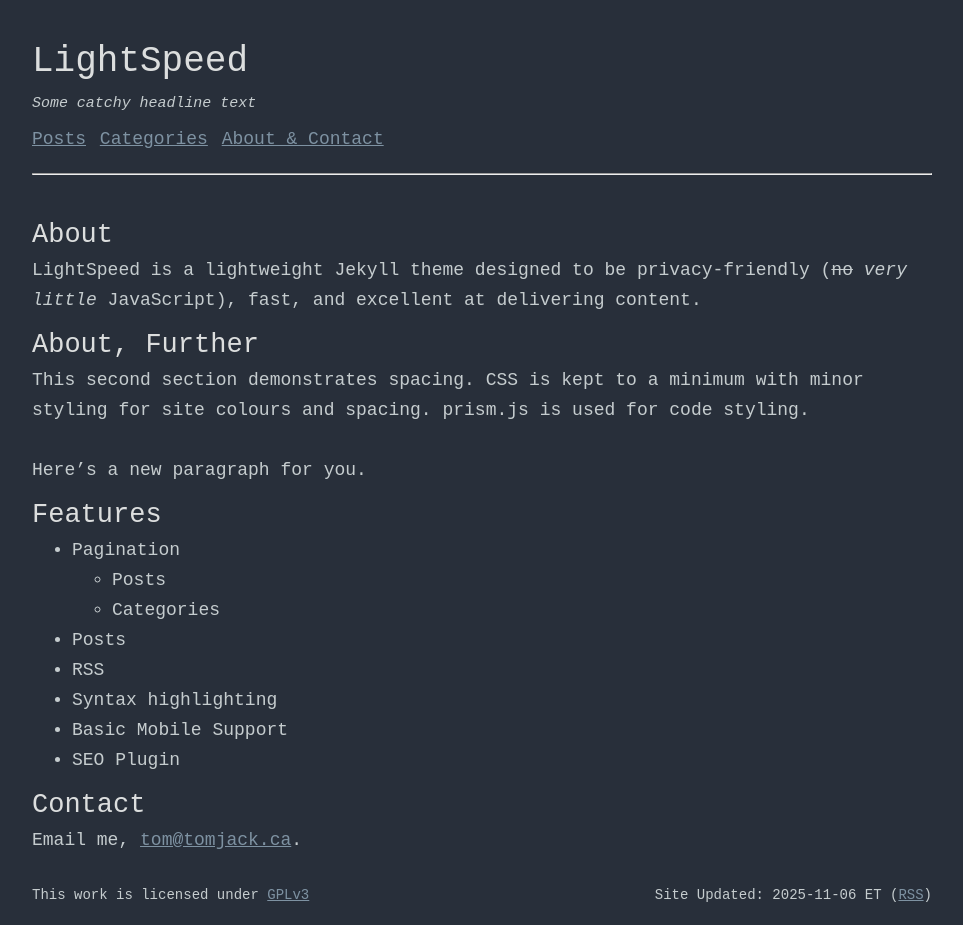
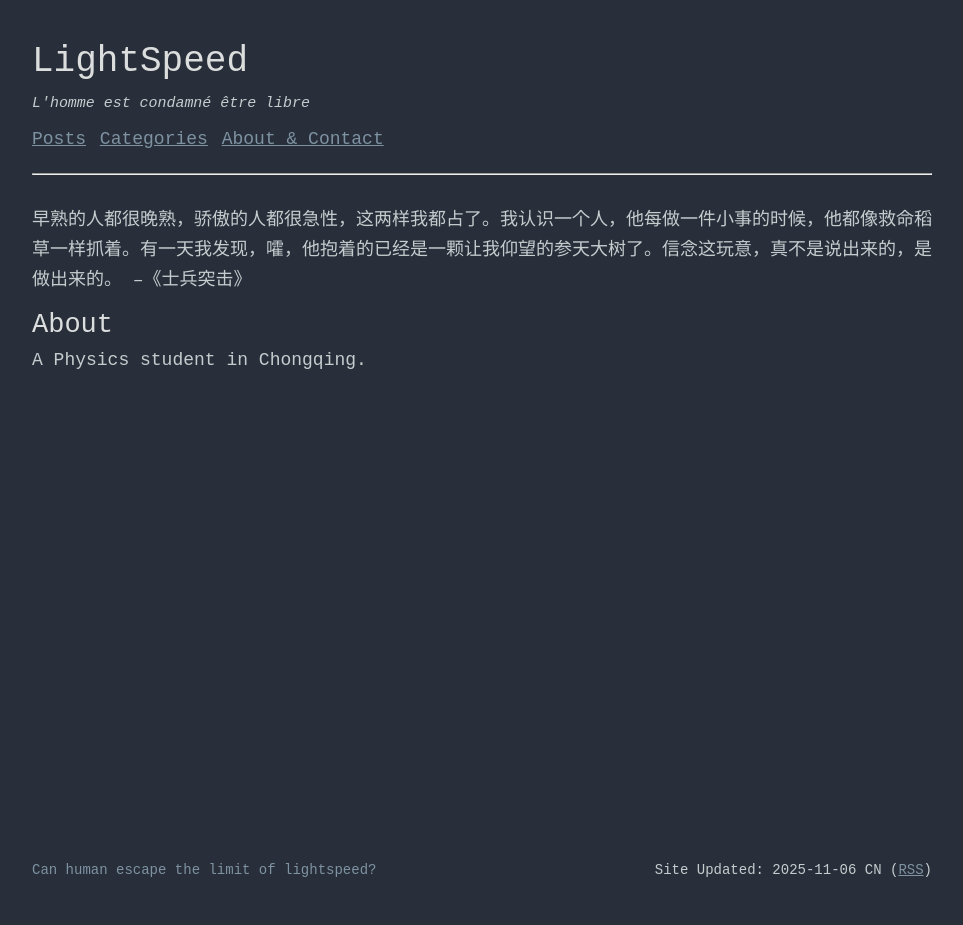
Before and after one commit to Hwei-esay/Hwei-esay.github.io, a Jekyll site: the page built from index.md, in a window 1280 px wide. Shown: the whole page, without its empty margins (158-1121 px from the left). Built offline with Jekyll 4.4.1, drawn with Linux system fonts in a browser that asks for light colours; after the commit the page ends 900 px from its top, so only the background shows below that.

Commit message:
customize

```diff
--- a/_config.yml
+++ b/_config.yml
@@ -1,20 +1,20 @@
 # Site Specific Configuration
 name: LightSpeed
-description: A simple Jekyll theme
-url: https://example.com
-author: tajacks
-timezone: America/Toronto
-timezone_short: ET
+description: My personal blog.
+url: https://Hwei-esay.github.io
+author: Hwei
+timezone: Asia/Shanghai
+timezone_short: CN
 
 # Keywords
-keywords: ['seo', 'key', 'words']
+#keywords: ['seo', 'key', 'words']
 
 # Analytics (Plausible requires sign-up)
-analytics:
-  plausible:
-    enabled: false
-    site_fqdn: 'your.site.fqdn'
-    script_source: 'https://plausible.io/js/script.js'
+#analytics:
+#  plausible:
+#    enabled: false
+#    site_fqdn: 'your.site.fqdn'
+#    script_source: 'https://plausible.io/js/script.js'
 
 # Styling
 sass:
--- a/_includes/footer.html
+++ b/_includes/footer.html
@@ -1,5 +1,5 @@
 <div class="footer">
-    <span class="footer-text float-left">This work is licensed under <a rel="license" href="https://www.gnu.org/licenses/gpl-3.0.en.html" target="_blank">GPLv3</a></span>
+    <span class="footer-text float-left"><a>Can human escape the limit of lightspeed? </a></span>
     <span class="footer-text float-right">
     Site Updated: {{ site.time | date: '%Y-%m-%d' }} {{ site.timezone_short }} (<a href="/feed.xml" target="_blank">RSS</a>)
   </span>
--- a/_includes/header.html
+++ b/_includes/header.html
@@ -1,7 +1,7 @@
 <div class="header">
     <h1>LightSpeed</h1>
     <br>
-    <h5><i>Some catchy headline text</i></h5>
+    <h5><i>L'homme est condamné être libre</i></h5>
     <br>
     {% include nav.html %}
     <hr>
--- a/index.md
+++ b/index.md
@@ -3,25 +3,9 @@
 title: LightSpeed Contact
 ---
 
+> 早熟的人都很晚熟，骄傲的人都很急性，这两样我都占了。我认识一个人，他每做一件小事的时候，他都像救命稻草一样抓着。有一天我发现，嚯，他抱着的已经是一颗让我仰望的参天大树了。信念这玩意，真不是说出来的，是做出来的。
+> --《士兵突击》
+
 ## About
-LightSpeed is a lightweight Jekyll theme designed to be privacy-friendly (~~no~~ _very little_ JavaScript), fast, and
-excellent at delivering content.
 
-## About, Further
-This second section demonstrates spacing. CSS is kept to a minimum with minor styling
-for site colours and spacing. prism.js is used for code styling.
-<br>
-Here's a new paragraph for you.
-
-## Features
-- Pagination
-    - Posts
-    - Categories
-- Posts
-- RSS
-- Syntax highlighting
-- Basic Mobile Support
-- SEO Plugin
-
-## Contact
-Email me, [tom@tomjack.ca](mailto:tom@tomjack.ca).
+A Physics student in Chongqing.
```
